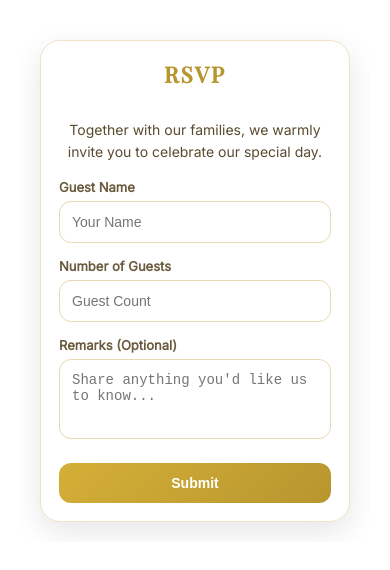
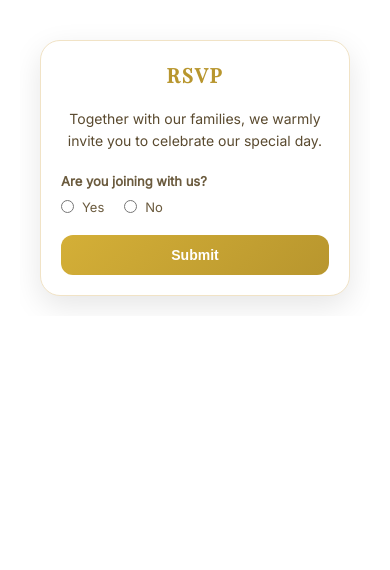
Before and after one commit to randika-chathuranga/Personal-Task, a plain HTML site: page index.html in a window 390 px wide. Drawn offline with nearby package versions, Linux system fonts and the light colour scheme.

Commit message:
Update index.html
latest change

```diff
--- a/index.html
+++ b/index.html
@@ -8,175 +8,138 @@
 <link href="https://fonts.googleapis.com/css2?family=Great+Vibes&family=Playfair+Display:wght@500&family=Inter&display=swap" rel="stylesheet">
 
 <style>
- /* ================= Global Reset & Box Sizing ================= */
-* {
-  box-sizing: border-box;
-  margin: 0;
-  padding: 0;
+*{
+  box-sizing:border-box;
+  margin:0;
+  padding:0;
 }
 
-html, body {
-  width: 100%;
-  overflow-x: hidden; /* Prevent horizontal scroll on mobile */
-  font-family: 'Inter', sans-serif;
-  background: linear-gradient(to bottom, #fdf6ec);
-  padding: 20px;
+html,body{
+  width:100%;
+  overflow-x:hidden;
+  font-family:'Inter',sans-serif;
+  background:linear-gradient(to bottom,#fdf6ec);
+  padding:20px;
 }
 
-/* ================= Card Container ================= */
-.card {
-  background: white;
-  padding: 25px;
-  border-radius: 20px;
-  width: 100%;
-  max-width: 400px;
-  margin: auto;
-  box-shadow: 0 10px 30px rgba(0,0,0,0.1);
-  border: 1px solid #f1e3c6;
-  text-align: center;
+.card{
+  background:white;
+  padding:25px;
+  border-radius:20px;
+  width:100%;
+  max-width:400px;
+  margin:auto;
+  box-shadow:0 10px 30px rgba(0,0,0,0.1);
+  border:1px solid #f1e3c6;
+  text-align:center;
 }
 
-/* ================= Title ================= */
-h1 {
-  font-family: 'Playfair Display', serif;
-  color: #b8962e;
-  text-align: center;
-  margin-bottom: 5px;
-  letter-spacing: 2px;
-  font-size: 24px;
+h1{
+  font-family:'Playfair Display',serif;
+  color:#b8962e;
+  margin-bottom:5px;
+  letter-spacing:2px;
+  font-size:24px;
 }
 
-/* ================= Subtitle / Event Details ================= */
-.subtitle, .event-details {
-  font-size: 13px;
-  color: #6b5b3e;
-  margin-top: 10px;
-  margin-bottom: 20px;
-  line-height: 1.6;
-  text-align: center;
+label{
+  display:block;
+  font-size:13px;
+  margin-top:15px;
+  color:#6b5b3e;
+  font-weight:600;
+  text-align:left;
 }
 
-/* ================= Labels ================= */
-label {
-  display: block;
-  font-size: 13px;
-  margin-top: 15px;
-  color: #6b5b3e;
-  font-weight: 600;
-  text-align: left;
+input,textarea{
+  width:100%;
+  padding:14px;
+  margin-top:6px;
+  border-radius:12px;
+  border:1px solid #e8d9b5;
+  font-size:14px;
+  outline:none;
+  background:#fff;
 }
 
-/* ================= Inputs & Textarea ================= */
-input, textarea {
-  width: 100%; /* Full width, avoids overflow */
-  padding: 14px;
-  margin-top: 6px;
-  border-radius: 12px;
-  border: 1px solid #e8d9b5;
-  font-size: 14px;
-  outline: none;
-  background: #fff;
+input:focus,textarea:focus{
+  border-color:#d4af37;
 }
 
-input:focus, textarea:focus {
-  border-color: #d4af37;
+textarea{
+  resize:none;
+  height:80px;
 }
 
-textarea {
-  resize: none;
-  height: 80px;
+button{
+  margin-top:20px;
+  width:100%;
+  padding:16px;
+  border-radius:12px;
+  border:none;
+  background:linear-gradient(135deg,#d4af37,#b8962e);
+  color:white;
+  font-weight:bold;
+  font-size:15px;
+  cursor:pointer;
 }
 
-/* ================= Button ================= */
-button {
-  margin-top: 20px;
-  width: 100%;
-  padding: 16px;
-  border-radius: 12px;
-  border: none;
-  background: linear-gradient(135deg, #d4af37, #b8962e);
-  color: white;
-  font-weight: bold;
-  font-size: 15px;
-  cursor: pointer;
+button:hover{
+  opacity:0.9;
 }
 
-button:hover {
-  opacity: 0.9;
+.footer{
+  margin-top:20px;
+  text-align:center;
 }
 
-/* ================= Footer ================= */
-.footer {
-  margin-top: 30px;
-  text-align: center;
+.message{
+  font-size:14px;
+  color:#5a4a2f;
+  margin-top:8px;
+  line-height:1.6;
 }
 
-.names {
-  font-family: 'Great Vibes', cursive;
-  font-size: 42px;
-  color: #a67c00;
-  font-weight: bold;
-  letter-spacing: 1px;
+.option-group{
+  margin-top:20px;
+  text-align:left;
 }
 
-.names span {
-  font-size: 26px;
-  margin: 0 8px;
-  color: #444;
+.option-row{
+  display:flex;
+  gap:20px;
+  margin-top:10px;
 }
 
-.message {
-  font-size: 14px;
-  color: #5a4a2f;
-  margin-top: 8px;
-  line-height: 1.6;
+.option-row label{
+  margin-top:0;
+  display:flex;
+  align-items:center;
+  gap:8px;
+  font-weight:500;
 }
 
-/* ================= Responsive: Mobile Devices ================= */
-@media (max-width: 480px) {
-  .card {
-    padding: 20px;
+.option-row input{
+  width:auto;
+  margin:0;
 }
 
-  h1 {
-    font-size: 20px;
+#guestFields{
+  display:none;
 }
 
-  input, textarea, button {
-    font-size: 14px;
-    padding: 12px;
+@media (max-width:480px){
+  .card{
+    padding:20px;
   }
 
-  .names {
-    font-size: 36px;
+  h1{
+    font-size:20px;
   }
 
-  .names span {
-    font-size: 24px;
-  }
-}
-
-/* ================= Responsive: Larger Phones / iPhone 10-16 ================= */
-@media (max-width: 428px) { /* Covers iPhone 12/14 Pro Max width */
-  .card {
-    padding: 18px;
-  }
-
-  h1 {
-    font-size: 22px;
-  }
-
-  input, textarea, button {
-    font-size: 14px;
-    padding: 12px;
-  }
-
-  .names {
-    font-size: 38px;
-  }
-
-  .names span {
-    font-size: 24px;
+  input,textarea,button{
+    font-size:14px;
+    padding:12px;
   }
 }
 </style>
@@ -187,31 +150,67 @@ button:hover {
 <div class="card">
 <h1>RSVP</h1>
 
-  <!-- Wedding Names Section -->
 <div class="footer">
-      <!-- <div class="names">Randika & Wathsala</div> -->
   <div class="message">
-        Together with our families, we warmly invite you to celebrate our special day.<br>
+    Together with our families, we warmly invite you to celebrate our special day.
   </div>
 </div>
 
 <form action="https://formspree.io/f/xbdzboqp" method="POST">
 
+  <!-- Joining Question -->
+  <div class="option-group">
+    <label>Are you joining with us?</label>
+
+    <div class="option-row">
+      <label>
+        <input type="radio" name="joining" value="Yes" onclick="toggleFields(true)" required>
+        Yes
+      </label>
+
+      <label>
+        <input type="radio" name="joining" value="No" onclick="toggleFields(false)">
+        No
+      </label>
+    </div>
+  </div>
+
+  <!-- Hidden Fields -->
+  <div id="guestFields">
+
     <label>Guest Name</label>
-    <input type="text" name="guest_name" placeholder="Your Name" required>
+    <input type="text" name="guest_name" placeholder="Your Name">
 
     <label>Number of Guests</label>
-    <input type="number" name="guests" placeholder="Guest Count" required>
+    <input type="number" name="guests" placeholder="Guest Count">
 
     <label>Remarks (Optional)</label>
     <textarea name="remarks" placeholder="Share anything you'd like us to know..."></textarea>
+
+  </div>
 
   <button type="submit">Submit</button>
 
 </form>
 </div>
 
+<script>
+function toggleFields(show){
+  const fields = document.getElementById("guestFields");
+  const guestName = document.querySelector('input[name="guest_name"]');
+  const guests = document.querySelector('input[name="guests"]');
 
+  if(show){
+    fields.style.display = "block";
+    guestName.required = true;
+    guests.required = true;
+  }else{
+    fields.style.display = "none";
+    guestName.required = false;
+    guests.required = false;
+  }
+}
+</script>
 
 </body>
 </html>
```
Lines whose indentation alone changed are shown as unchanged.
